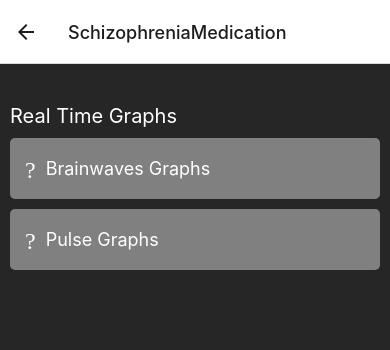
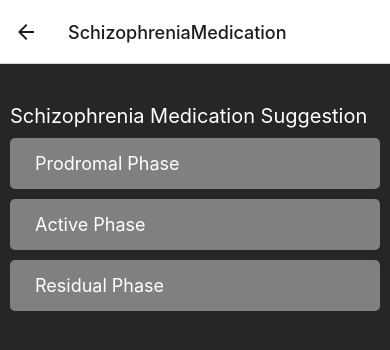
Before and after one commit to ioannisCC/iot-healthcare-application, a React Native app in the folder frontend/: screen /SchizophreniaMedication in a window 390 px wide. Shown: the top 350 px of the page. Built offline with nearby package versions, Linux system fonts and the light colour scheme.

Commit message:
minor changes + profile page initialized

```diff
--- a/frontend/App.js
+++ b/frontend/App.js
@@ -14,6 +14,7 @@ import EpilepsyDetectScreen from "./screens/EpilepsyDetectScreen";
 import EpilepsyMedicationScreen from "./screens/EpilepsyMedicationScreen";
 import EpilepsyPatientHistoryScreen from "./screens/EpilepsyPatientHistoryScreen";
 import PulsePatientHistoryScreen from "./screens/PulsePatientHistory";
+import ProfileScreen from "./screens/ProfileScreen";
 import Ionicons from "react-native-vector-icons/Ionicons";
 
 const Stack = createStackNavigator();
@@ -25,7 +26,14 @@ function HomeTabs() {
       screenOptions={({ route }) => ({
         tabBarIcon: ({ focused, color, size }) => {
           let iconName;
+          if (route.name === "Home") {
+            iconName = focused ? "ios-home" : "ios-home-outline";
+          } else if (route.name === "Profile") {
+            iconName = focused ? "ios-person" : "ios-person-outline";
+          }
+          // Add more else if blocks for other tabs if needed
 
+          // Now we return the icon component with the correct icon name
           return <Ionicons name={iconName} size={size} color={color} />;
         },
       })}
@@ -38,8 +46,9 @@ function HomeTabs() {
         },
       }}
     >
-      <Tab.Screen name="HomeScreen" component={HomeScreen} />
-      {/* <Tab.Screen name="Profile" component={ProfileScreen} /> */}
+      <Tab.Screen name="Home" component={HomeScreen} />
+      <Tab.Screen name="Profile" component={ProfileScreen} />
+      {/* Add other Tab.Screen components for other tabs if necessary */}
     </Tab.Navigator>
   );
 }
--- a/frontend/screens/HomeScreen.js
+++ b/frontend/screens/HomeScreen.js
@@ -45,7 +45,9 @@ const HomeScreen = ({ navigation }) => {
             onPress={() => navigation.navigate("SchizophreniaMedication")}
           >
             <FontAwesome5 name="pills" size={24} color="white" />
-            <Text style={styles.categoryButtonText2}>Medication Proposal</Text>
+            <Text style={styles.categoryButtonText2}>
+              Medication Suggestion
+            </Text>
           </TouchableOpacity>
 
           <TouchableOpacity
@@ -76,7 +78,9 @@ const HomeScreen = ({ navigation }) => {
             onPress={() => navigation.navigate("EpilepsyMedication")}
           >
             <FontAwesome5 name="pills" size={24} color="white" />
-            <Text style={styles.categoryButtonText2}>Medication Proposal</Text>
+            <Text style={styles.categoryButtonText2}>
+              Medication Suggestion
+            </Text>
           </TouchableOpacity>
 
           <TouchableOpacity
--- /dev/null
+++ b/frontend/screens/ProfileScreen.js
@@ -0,0 +1,70 @@
+import React from "react";
+import { View, Text, Image, StyleSheet, TextInput } from "react-native";
+
+const ProfileScreen = () => {
+  return (
+    <View style={styles.container}>
+      <Image
+        source={require("../assets/AppLogo.png")}
+        style={styles.profileImage}
+      />
+      <Text style={styles.profileTitle}>Patient Profile</Text>
+      <View style={styles.inputGroup}>
+        <TextInput style={styles.input} placeholder="Age" />
+        <TextInput style={styles.input} placeholder="Gender" />
+      </View>
+      <Text style={styles.label}>Blood Type</Text>
+      <Text style={styles.value}>O</Text>
+      <Text style={styles.label}>Weight</Text>
+      <Text style={styles.value}>78</Text>
+      <Text style={styles.label}>Height</Text>
+      <Text style={styles.value}>182</Text>
+      <Text style={styles.label}>Allergies</Text>
+      <Text style={styles.value}>Shellfish,</Text>
+    </View>
+  );
+};
+
+const styles = StyleSheet.create({
+  container: {
+    flex: 1,
+    backgroundColor: "#fff",
+    padding: 20,
+  },
+  profileImage: {
+    width: 100, // Set the width as needed
+    height: 100, // Set the height as needed
+    alignSelf: "center",
+    marginBottom: 20,
+  },
+  profileTitle: {
+    fontSize: 24,
+    fontWeight: "bold",
+    textAlign: "center",
+    marginBottom: 20,
+  },
+  inputGroup: {
+    flexDirection: "row",
+    justifyContent: "space-between",
+    marginBottom: 20,
+  },
+  input: {
+    borderBottomWidth: 1,
+    borderColor: "black",
+    padding: 10,
+    flex: 1,
+    marginRight: 10,
+  },
+  label: {
+    fontSize: 16,
+    color: "black",
+    marginBottom: 5,
+  },
+  value: {
+    fontSize: 16,
+    color: "gray",
+    marginBottom: 15,
+  },
+});
+
+export default ProfileScreen;
--- a/frontend/screens/SchizophreniaMedicationScreen.js
+++ b/frontend/screens/SchizophreniaMedicationScreen.js
@@ -20,21 +20,18 @@ const SchizophreniaMedicationScreen = () => {
     <View style={styles.container}>
       <ScrollView>
         <View>
-          <Text style={styles.categoryHeaderText}>Real Time Graphs</Text>
-          <TouchableOpacity
-            style={styles.categoryButton}
-            onPress={() => handleBrainwavesGraphs("Brainwaves Graphs")}
-          >
-            <Ionicons name="ios-pulse" size={24} color="white" />
-            <Text style={styles.categoryButtonText}>Brainwaves Graphs</Text>
-          </TouchableOpacity>
-          <TouchableOpacity
-            style={styles.categoryButton}
-            onPress={() => handlePulseGraphs("Brainwaves Graphs")}
-          >
-            <Ionicons name="ios-pulse" size={24} color="white" />
-            <Text style={styles.categoryButtonText}>Pulse Graphs</Text>
-          </TouchableOpacity>
+          <Text style={styles.categoryHeaderText}>
+            Schizophrenia Medication Suggestion
+          </Text>
+          <View style={styles.category}>
+            <Text style={styles.categoryText}>Prodromal Phase</Text>
+          </View>
+          <View style={styles.category}>
+            <Text style={styles.categoryText}>Active Phase</Text>
+          </View>
+          <View style={styles.category}>
+            <Text style={styles.categoryText}>Residual Phase</Text>
+          </View>
         </View>
       </ScrollView>
     </View>
@@ -78,7 +75,7 @@ const styles = StyleSheet.create({
   //   borderTopWidth: 1,
   //   borderColor: "#ccc",
   // },
-  categoryButton: {
+  category: {
     flexDirection: "row",
     alignItems: "center",
     backgroundColor: "gray",
@@ -86,7 +83,7 @@ const styles = StyleSheet.create({
     borderRadius: 5,
     marginBottom: 10,
   },
-  categoryButtonText: {
+  categoryText: {
     marginLeft: 10,
     fontSize: 18,
     color: "white", // White color for the text
```
